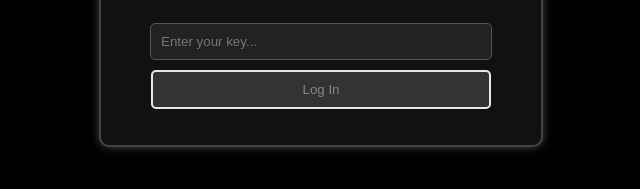
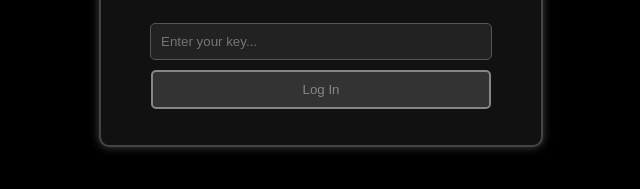
Before and after one commit to thesecretstudentassociation/ssaofficial, a plain HTML site: page index.html in a window 1280 px wide. Shown: the part 305-494 px from the top of the page, without its empty margins (319-959 px from the left). Drawn offline with Linux system fonts and the light colour scheme.

Commit message:
Update styles.css

```diff
--- a/styles.css
+++ b/styles.css
@@ -32,7 +32,7 @@ button {
     padding: 10px;
     background-color: #333;
     color: #848884;
-    border: 2px solid #E8E8E8; /* Lighter grey for contrast */
+    border: 2px solid #848884; /* Lighter grey for contrast */
     border-radius: 5px;
     cursor: pointer;
 }
```
